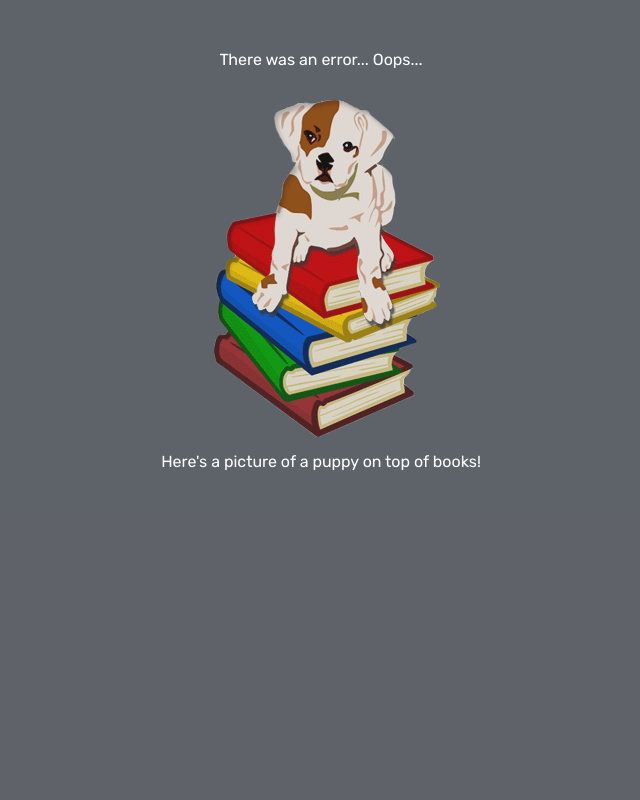
After one commit to georgelyn/python-books, a Flask app: page /error in a window 1280 px wide. The commit adds this page. Shown: the whole page, without its empty margins (319-959 px from the left). Run offline with Flask 2, Linux system fonts and the light colour scheme.

Commit message:
Add error page

```diff
--- a/app/app.py
+++ b/app/app.py
@@ -1,44 +1,54 @@
 import requests, base64
 from flask import Flask, render_template, redirect, request
+from os import environ as env
+from dotenv import load_dotenv
+
+load_dotenv()
 
 app = Flask(__name__)
-api_uri = 'http://127.0.0.1:5001'
+API_URL = env.get('API_URL')
 
 @app.route('/')
 def index():
     try:
-        response = requests.get(api_uri + '/books').json()
-        books = response["books"]
+        response = requests.get(f'{API_URL}/books').json()
+        books = response['books']
         return render_template('index.html', books=books)
     except Exception:
-        return 'Error: Could not connect to the database' # Error page
+        return redirect('/error')
+
 
 @app.route('/add-book', methods=['GET', 'POST'])
 def add():
-    if (request.method == 'POST'):
-        title = request.form["title"].strip()
-        author = request.form["author"].strip()
+    try:
+        if (request.method == 'GET'):
+            return render_template('add-book.html')
+
+        title = request.form['title'].strip()
+        author = request.form['author'].strip()
         cover = None
 
         if 'file' in request.files and request.files['file']:
             file = request.files['file']
             cover = base64.b64encode(file.read()).decode('utf-8')
 
-        response = requests.post(api_uri + '/books', json = { "title": title,
-                                                    "author": author, "cover": cover })
-        if response.status_code == 500:
-            raise
+        requests.post(f'{API_URL}/books', json = { "title": title,
+                                                        "author": author, "cover": cover })
         return redirect('/')
 
-    return render_template('add-book.html')
+    except Exception:
+        return redirect('/error')
+
 
 @app.route('/edit-book/<int:id>', methods=['GET', 'POST'])
 def update(id):
-    book = requests.get(f'{api_uri}/books/{id}').json()
+    try:
+        if (request.method == 'GET'):
+            book = requests.get(f'{API_URL}/books/{id}').json()
+            return render_template('edit-book.html', book=book)
 
-    if (request.method == 'POST'):
-        title = request.form["title"].strip()
-        author = request.form["author"].strip()
+        title = request.form['title'].strip()
+        author = request.form['author'].strip()
         cover = None
 
         if 'file' in request.files and request.files['file']:
@@ -47,22 +57,26 @@ def update(id):
         elif 'removeImg' in request.files:
             cover = '';
 
-        response = requests.put(api_uri + f'/books/{id}', json = { "title": title,
-                                                    "author": author, "cover": cover })
-        if response.status_code == 500:
-            raise
+        requests.put(f'{API_URL}/books/{id}', json = { "title": title,
+                                                        "author": author, "cover": cover })
         return redirect('/')
 
-    return render_template('edit-book.html', book=book)
+    except Exception:
+        return redirect('/error')
 
 
 @app.route('/delete-book/<int:id>')
 def delete(id):
-    response = requests.delete(f'{api_uri}/books/{id}')
-    if response.status_code == 500:
-        raise
+    try:
+        requests.delete(f'{API_URL}/books/{id}')
+        return redirect('/')
+    except Exception:
+        return redirect('/error')
 
-    return redirect('/')
+
+@app.route('/error')
+def show_error():
+    return render_template('error.html');
 
 
 if __name__ == '__main__':
--- a/app/static/css/main.css
+++ b/app/static/css/main.css
@@ -1,6 +1,7 @@
 * {
   margin: 0;
   padding: 0;
+  box-sizing: border-box;
 }
 
 body {
@@ -60,21 +61,24 @@ body {
 }
 
 .sidebar > ul a {
-  color: #282c34;
+  color: #f8f9fa;
   text-decoration: none;
+  font-weight: 500;
 }
 
 .sidebar li {
   padding: 3px 0 3px 10px;
   margin-top: 10px;
+  cursor: pointer;
 }
 
 .sidebar li:hover {
   background: hsla(0, 0%, 100%, 0.2);
+  border-left: 5px solid #8f53b8;
 }
 
 .sidebar i {
-  color: #282c34;
+  color: #f8f9fa;
   margin-right: 10px;
 }
 
@@ -93,7 +97,8 @@ body {
 
 .book {
   display: grid;
-  background-color: #fff;
+  /* background-color: #fff; */
+  background: hsla(0, 0%, 100%, 0.664);
   border-radius: 10px;
   width: 220px;
   margin: 0 auto;
@@ -118,7 +123,7 @@ body {
   place-self: end;
   height: 10px;
   width: 10px;
-  padding-right: 10px;
+  padding-right: 15px;
 }
 
 .btn a {
@@ -183,7 +188,9 @@ body {
   width: 130px;
   height: 22px;
   margin: 5px auto;
-  background-color: #5ababf;
+  /* background-color: #5ababf; */
+  color: #fff;
+  background-color: #8f53b8;
   border: none;
   border-radius: 5px;
   letter-spacing: 1px;
@@ -191,7 +198,6 @@ body {
 }
 
 .book-form > input[type='button']:hover {
-  color: #fff;
   background-color: #606573;
 }
 
@@ -200,12 +206,15 @@ body {
   width: 180px;
   height: 250px;
   border: 1px solid #282c34;
+  border-radius: 10px;
   margin: 0 auto;
+  background: hsla(0, 0%, 100%, 0.37);
 }
 
 #img-preview {
   width: 100%;
   height: 100%;
+  border-radius: 8px;
 }
 
 .img-remove {
@@ -217,8 +226,52 @@ body {
   background-color: hsla(0, 9%, 7%, 0.582);
   width: 20px;
   text-align: center;
+  border-top-right-radius: 7px;
+  border-bottom-left-radius: 10px;
 }
 
 .img-remove:hover {
   cursor: pointer;
 }
+
+.error-container {
+  /* background: hsla(0, 0%, 100%, 0.37); */
+  /* background: hsla(0, 9%, 7%, 0.295); */
+  /* display: grid; */
+  background: #4d5057e1;
+  /* height: 100%; */
+  height: 100vh;
+  width: 100%;
+  /* display: flex; */
+  /* grid-template-areas:
+    'error-msg'
+    'error-img'; */
+  /* grid-template-columns: repeat(3, 1fr); */
+  /* grid-template-rows: repeat(4, auto); */
+  overflow: auto;
+}
+
+.error-img {
+  /* justify-content: center;
+  align-items: center; */
+  /* overflow: auto; */
+  /* grid-area: error-img; */
+  display: flex;
+  /* align-items: center;
+  justify-content: center; */
+  margin: 0 auto;
+}
+
+.error-msg {
+  /* grid-area: error-msg; */
+  display: flex;
+  /* align-items: center; */
+  justify-content: center;
+  text-decoration: none;
+  font-family: 'Rubik', sans-serif;
+  color: #fff;
+}
+
+.error-msg:first-child {
+  padding-top: 50px;
+}
--- a/app/static/js/script.js
+++ b/app/static/js/script.js
@@ -31,7 +31,6 @@ const previewPicture = () => {
   fileExplorer.click();
 
   fileExplorer.addEventListener('change', function () {
-    console.log(fileExplorer);
     if (this.value) {
       const imgPreview = document.getElementById('img-preview');
       const file = fileExplorer.files[0];
@@ -44,8 +43,8 @@ const previewPicture = () => {
 };
 
 const removePicture = () => {
-  let fileExplorer = document.getElementById('file-explorer');
+  const fileExplorer = document.getElementById('file-explorer');
   const imgPreview = document.getElementById('img-preview');
-  imgPreview.src = '';
+  imgPreview.src = '/static/assets/book-stock.png';
   fileExplorer.name = 'removeImg';
 };
--- a/app/templates/add-book.html
+++ b/app/templates/add-book.html
@@ -6,7 +6,7 @@
 
     <form id="book-form" action="/add-book" method="POST" class="book-form" enctype=multipart/form-data>
         <div class="img-box">
-            <img id="img-preview" src="{{ url_for('static', filename='assets/book-stock.jpg') }}" alt="Cover preview">
+            <img id="img-preview" src="{{ url_for('static', filename='assets/book-stock.png') }}" alt="Cover preview">
             <div class="img-remove" onclick="removePicture()"><i class="fas fa-times"></i></div>
         </div>
         <input id="file-explorer" type="file" accept="image/png, image/jpeg" name='file' hidden>
--- /dev/null
+++ b/app/templates/error.html
@@ -0,0 +1,15 @@
+{% extends 'layout.html' %}
+
+{% block header %}
+{% endblock %}
+
+{% block body %}
+
+<div class="error-container">
+    <p class="error-msg">There was an error... Oops...</p>
+    <a href="{{ url_for('index') }}"><img src="{{ url_for('static', filename='assets/error.png') }}"
+            alt="Puppy on top of books" class="error-img"></a>
+    <p class="error-msg">Here's a picture of a puppy on top of books!</p>
+</div>
+
+{% endblock %}
--- a/app/templates/layout.html
+++ b/app/templates/layout.html
@@ -14,9 +14,12 @@
 </head>
 
 <body>
+  {% block header %}
   <header class="header">
     <a href="{{ url_for('index') }}"><i class="fas fa-home"></i><span>books</span></a>
   </header>
+  {% endblock %}
+
   {% block body %}
   {% endblock %}
 </body>
```
Also changed, not shown: app/templates/edit-book.html (+4 -4 lines), app/templates/index.html (+1 -1 lines), api/books.db, app/static/assets/book-stock.jpg (deleted), app/static/assets/book-stock.png (added), app/static/assets/error.png (added), 1 other file.
